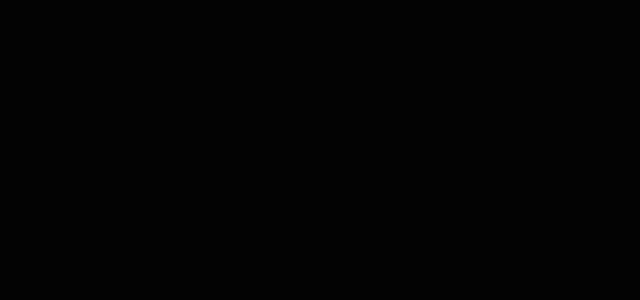
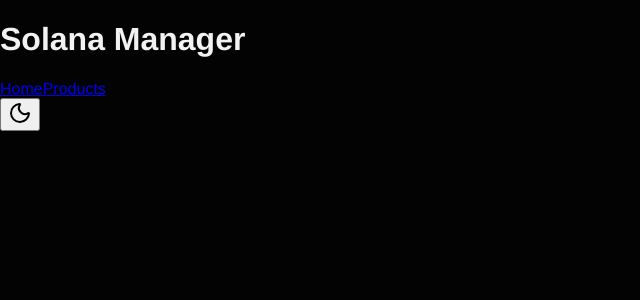
Before and after one commit to n1zen/solana-project, a Vue app in the folder frontend/: page /products in a window 1280 px wide. Before the commit this address had no page. Shown: the top 300 px of the page, without its empty margins (0-640 px from the left). Built offline with nearby package versions, Linux system fonts and the light colour scheme.

Commit message:
apply the color changes, add the header

```diff
--- a/frontend/package.json
+++ b/frontend/package.json
@@ -8,6 +8,7 @@
   },
   "dependencies": {
     "core-js": "^3.8.3",
+    "lucide-vue-next": "^0.577.0",
     "vue": "^3.2.13",
     "vue-router": "^4.0.3"
   },
--- a/frontend/src/App.vue
+++ b/frontend/src/App.vue
@@ -1,16 +1,19 @@
 <template>
   <!-- Header -->
+  <Header />
   <!-- Body   -->
   <router-view/>
   <!--Footer  -->
 </template>
 
+<script>
+import Header from '@/components/Header.vue';
+export default {
+  components: {
+    Header,
+  }
+}
+</script>
+
 <style>
-#app {
-  font-family: Avenir, Helvetica, Arial, sans-serif;
-  -webkit-font-smoothing: antialiased;
-  -moz-osx-font-smoothing: grayscale;
-  text-align: center;
-  color: var(--text);
-}
 </style>
--- a/frontend/src/assets/global.css
+++ b/frontend/src/assets/global.css
@@ -89,5 +89,8 @@
     margin: 0;
     padding: 0;
     background: var(--bg-dark);
-    color: var(--text-light);
+    color: var(--text);
+    font-family: Avenir, Helvetica, Arial, sans-serif;
+    -webkit-font-smoothing: antialiased;
+    -moz-osx-font-smoothing: grayscale;
 }
--- /dev/null
+++ b/frontend/src/components/Header.vue
@@ -0,0 +1,24 @@
+<template>
+    <header>
+        <h1>Solana Manager</h1>
+        <nav>
+            <router-link to="/">Home</router-link>
+            <router-link to="/products">Products</router-link>
+        </nav>
+        <button>
+            <MoonIcon/>
+        </button>
+    </header>
+</template>
+
+<script>
+import { MoonIcon } from 'lucide-vue-next';
+export default {
+    components: {
+        MoonIcon,
+    }
+}
+</script>
+
+<style scoped>
+</style>
--- a/frontend/src/views/HomeView.vue
+++ b/frontend/src/views/HomeView.vue
@@ -1,106 +1,21 @@
 <template>
-  <div class="home">
-    <h1>TESTING</h1>
-  </div>
-  <!-- Add new product form -->
-  <div class="form-container">
-    <form @submit.prevent="onSubmit">
-      <div class="form-fields">
-        <div class="form-group">
-          <label>SKU: </label>
-          <input type="number" v-model="sku" required/>
-        </div>
-        <div class="form-group">
-          <label>Product Name: </label>
-          <input type="text" v-model="name" required/>
-        </div>
-        <div class="form-group">
-          <label>Category: </label>
-          <input type="text" v-model="category" required/>
-        </div>
-        <div class="form-group">
-          <label>Price: </label>
-          <input type="number" v-model="price" required/>
-        </div>
-      </div>
-      <button type="submit">Add Product</button>
-    </form>
-  </div>
-  <!-- view of all products -->
-  <h3>Products</h3>
-  <div v-for="product in products" :key="product.id">
-    <ProductCard :product="product" />
-  </div>
+  <h1>Home Page</h1>
+
 </template>
 
 <script>
 // @ is an alias to /src
-import getProducts from '@/composables/getProducts.js';
-import addProduct from '@/composables/addProduct.js';
-import ProductCard from '@/components/ProductCard.vue';
+
 
 export default {
-  name: 'HomeView',
+  name: 'ProductsView',
   components: {
-    ProductCard,
+
   },
-  setup() {
-    // on mount, show all products on a card
-    const { products, error, load } = getProducts()
 
-    load();
-
-    // add product form
-    const { sku, name, category, price, error: addError, onSubmit } = addProduct(load);
-
-    return { products, error, addError, onSubmit, sku, name, category, price };
-  }
 }
 </script>
 
 <style scoped>
-  .form-container {
-    max-width: 800px;
-    margin: 20px auto;
-    padding: 20px;
-  }
 
-  .form-fields {
-    display: flex;
-    flex-direction: column;
-    flex-wrap: wrap;
-    gap: 15px;
-  }
-
-  .form-group {
-    display: flex;
-    flex-direction: column;
-    flex: 1;
-    min-width: 150px;
-  }
-
-  .form-group label {
-    margin-bottom: 4px;
-    font-weight: bold;
-  }
-
-  .form-group input {
-    padding: 6px 8px;
-    border: 1px solid #ccc;
-    border-radius: 4px;
-  }
-
-  button[type="submit"] {
-    display: block;
-    margin-top: 15px;
-    padding: 8px 20px;
-    cursor: pointer;
-    border: 1px solid #ccc;
-    border-radius: 4px;
-    background-color: #f9f9f9;
-  }
-
-  button[type="submit"]:hover {
-    background-color: #e9e9e9;
-  }
 </style>
```
Also changed, not shown: frontend/src/views/ProductsView.vue (added, +104 -0 lines), 1 other file (tests, documents, lock files or other folders).
